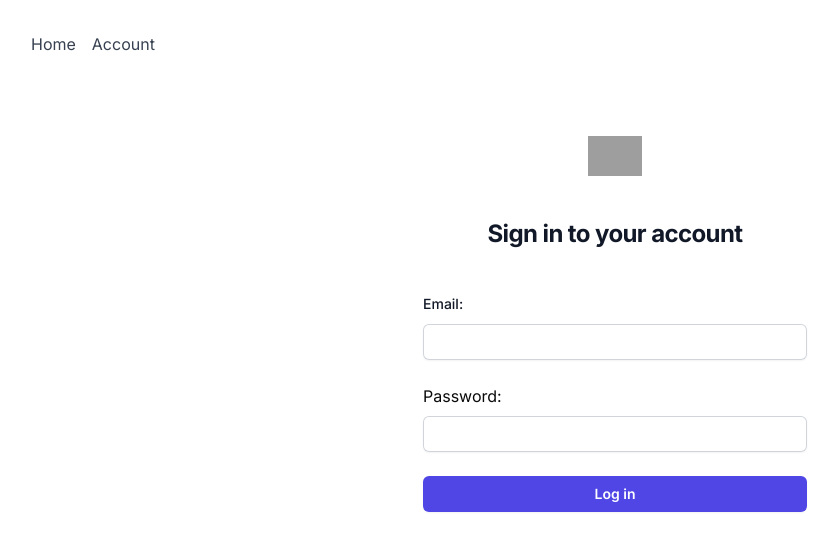
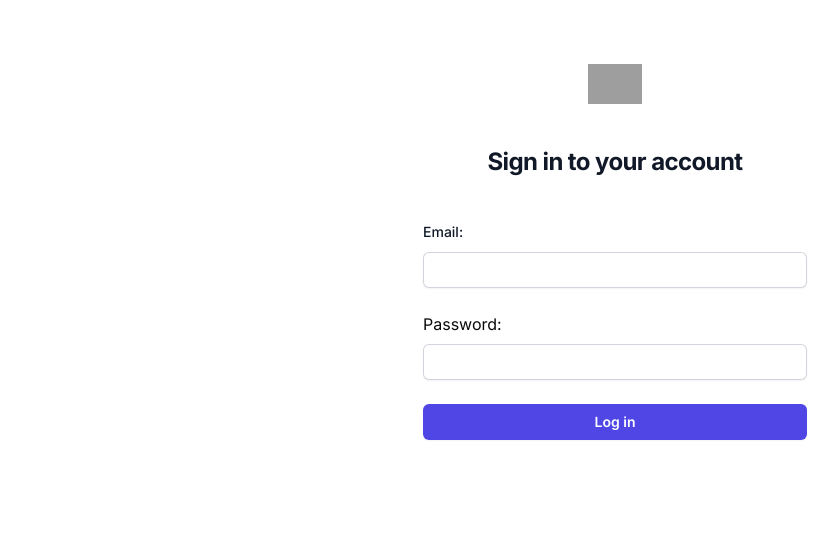
Before and after one commit to emanuelegurini/mi-casa-hub, a Next.js app: page /login in a window 1280 px wide. Shown: the top 550 px of the page, without its empty margins (25-863 px from the left). Built offline with nearby package versions, Linux system fonts and the light colour scheme; grey boxes are pictures that could not be loaded.

Commit message:
feat: add routes protection handler

```diff
--- /dev/null
+++ b/app/(protected)/layout.tsx
@@ -0,0 +1,54 @@
+import "../globals.css";
+import { createClient } from "@/utils/supabase/server";
+
+import { redirect } from "next/navigation";
+
+import {
+  NavigationMenu,
+  NavigationMenuItem,
+  NavigationMenuLink,
+  NavigationMenuList,
+} from "@/components/ui/navigation-menu";
+
+export default async function RootLayout({
+  children,
+}: Readonly<{
+  children: React.ReactNode;
+}>) {
+  const supabase = createClient();
+
+  const {
+    data: { session },
+  } = await supabase.auth.getSession();
+  if (!session?.user.id) {
+    // This route can only be accessed by authenticated users.
+    // Unauthenticated users will be redirected to the `/login` route.
+    redirect("/login");
+  }
+  return (
+    <>
+      <NavigationMenu className=" pb-8 pt-4">
+        <NavigationMenuList className="flex space-x-4">
+          <NavigationMenuItem>
+            <NavigationMenuLink
+              href="/"
+              className="text-gray-700 hover:font-bold transition-colors duration-300"
+            >
+              Home
+            </NavigationMenuLink>
+          </NavigationMenuItem>
+          <NavigationMenuItem>
+            <NavigationMenuLink
+              href="/account"
+              className="text-gray-700 hover:font-bold transition-colors duration-300"
+            >
+              Account
+            </NavigationMenuLink>
+          </NavigationMenuItem>
+        </NavigationMenuList>
+      </NavigationMenu>
+
+      {children}
+    </>
+  );
+}
--- a/app/(routes)/page.tsx
+++ b/app/(protected)/page.tsx
@@ -15,15 +15,6 @@ import {
 
 export default async function Home() {
   const supabase = createClient();
-
-  const {
-    data: { user },
-  } = await supabase.auth.getUser();
-
-  if (!user) {
-    revalidatePath("/", "layout");
-    redirect("/login");
-  }
 
   const { data } = await supabase
     .rpc("get_all_properties_abstract")
--- a/app/(routes)/layout.tsx
+++ /dev/null
@@ -1,58 +0,0 @@
-import type { Metadata } from "next";
-import { Inter } from "next/font/google";
-import "../globals.css";
-
-import {
-  NavigationMenu,
-  NavigationMenuContent,
-  NavigationMenuIndicator,
-  NavigationMenuItem,
-  NavigationMenuLink,
-  NavigationMenuList,
-  NavigationMenuTrigger,
-  NavigationMenuViewport,
-} from "@/components/ui/navigation-menu";
-
-const inter = Inter({ subsets: ["latin"] });
-
-export const metadata: Metadata = {
-  title: "MICASA",
-  description: "",
-};
-
-export default function RootLayout({
-  children,
-}: Readonly<{
-  children: React.ReactNode;
-}>) {
-  return (
-    <html lang="en">
-      <body className={inter.className}>
-        <main className="m-auto w-full max-w-[1200px] flex-1 p-4">
-          <NavigationMenu className=" pb-8 pt-4">
-            <NavigationMenuList className="flex space-x-4">
-              <NavigationMenuItem>
-                <NavigationMenuLink
-                  href="/"
-                  className="text-gray-700 hover:font-bold transition-colors duration-300"
-                >
-                  Home
-                </NavigationMenuLink>
-              </NavigationMenuItem>
-              <NavigationMenuItem>
-                <NavigationMenuLink
-                  href="/account"
-                  className="text-gray-700 hover:font-bold transition-colors duration-300"
-                >
-                  Account
-                </NavigationMenuLink>
-              </NavigationMenuItem>
-            </NavigationMenuList>
-          </NavigationMenu>
-
-          {children}
-        </main>
-      </body>
-    </html>
-  );
-}
--- /dev/null
+++ b/app/layout.tsx
@@ -0,0 +1,20 @@
+import { Inter } from "next/font/google";
+import "./globals.css";
+
+const inter = Inter({ subsets: ["latin"] });
+
+export default function RootLayout({
+  children,
+}: Readonly<{
+  children: React.ReactNode;
+}>) {
+  return (
+    <html lang="en" suppressHydrationWarning>
+      <body className={inter.className}>
+        <main className="m-auto w-full max-w-[1200px] flex-1 p-4">
+          {children}
+        </main>
+      </body>
+    </html>
+  );
+}
--- a/app/(routes)/login/actions.ts
+++ b/app/login/actions.ts
@@ -22,7 +22,7 @@ export async function login(formData: FormData) {
   }
 
   revalidatePath("/", "layout");
-  redirect("/account");
+  redirect("/");
 }
 
 export async function signup(formData: FormData) {
```
Also changed, not shown: app/(protected)/account/account-form.tsx (renamed from app/(routes)/account/account-form.tsx), app/(protected)/account/page.tsx (renamed from app/(routes)/account/page.tsx), app/(protected)/editor/create/page.tsx (renamed from app/(routes)/editor/create/page.tsx), app/(protected)/editor/update/[id]/page.tsx (renamed from app/(routes)/editor/update/[id]/page.tsx), app/(protected)/error.tsx (renamed from app/(routes)/error.tsx), app/(protected)/property/[id]/page.tsx (renamed from app/(routes)/property/[id]/page.tsx), app/login/page.tsx (renamed from app/(routes)/login/page.tsx).
